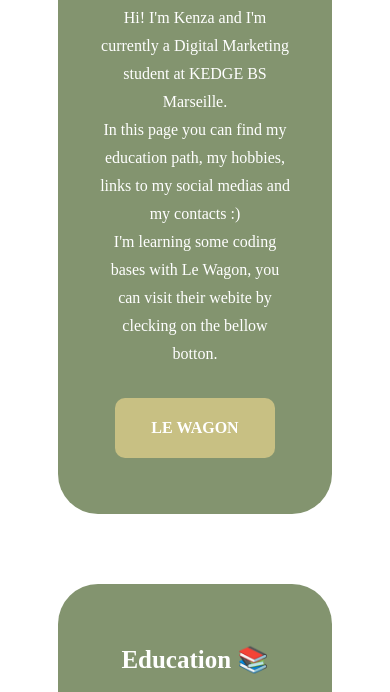
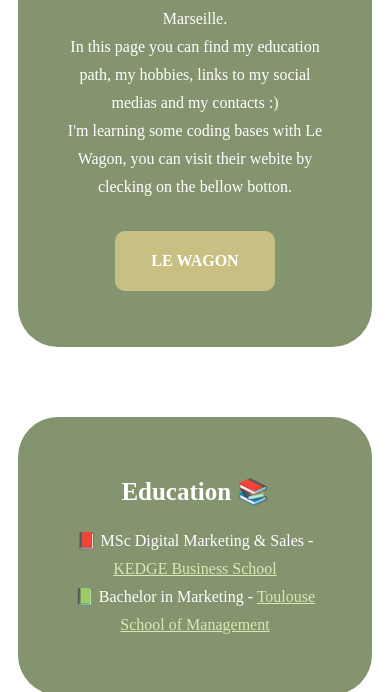
Before and after one commit to Kenza0210/my-profile, a plain HTML site: page index.html in a window 390 px wide. Shown: the part 430-1122 px from the top of the page. Drawn offline with Linux system fonts and the light colour scheme.

Commit message:
Update style.css

```diff
--- a/css/style.css
+++ b/css/style.css
@@ -7,7 +7,13 @@
   padding: 40px;
   border-radius: 40px;
   text-align: center;
-  margin: 50px;
+  margin: 50px 300px;
+}
+
+@media(max-width: 500px) {
+  .card {
+    margin: 10px;
+  }
 }
 
 .link-container {
```
